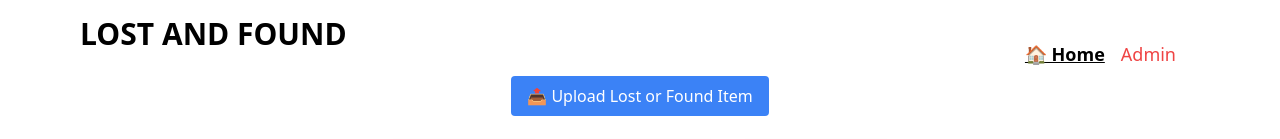
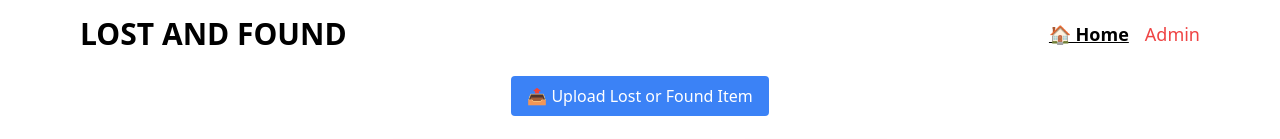
Before and after one commit to L-Praveen36/LostFound, a React (Create React App) app: page / in a window 1280 px wide. Shown: the top 139 px of the page. Built offline with nearby package versions, Linux system fonts and the light colour scheme; no server answers.

Commit message:
Final changes before deployment

```diff
--- a/src/App.js
+++ b/src/App.js
@@ -56,22 +56,27 @@ function HomePage() {
   return (
     <div className="max-w-6xl mx-auto p-4 relative">
       {/* Top Nav */}
-      <header className="flex flex-col md:flex-row justify-between items-center mb-6 relative">
+      <header className="flex flex-col md:flex-row justify-between items-center mb-6 space-y-2 md:space-y-0">
   <h1 className="text-3xl font-bold text-center md:text-left">LOST AND FOUND</h1>
-
-  <div className="mt-4 md:mt-0 md:absolute md:top-6 md:right-6 space-x-4">
+  <div className="space-x-4">
     <Link
       to="/"
-      className={`text-lg ${location.pathname === "/" ? "underline font-semibold" : ""}`}
+      className={`text-lg ${
+        location.pathname === "/" ? "underline font-semibold" : ""
+      }`}
     >
       🏠 Home
     </Link>
-    <Link
-      to="/admin-login"
-      className={`text-lg ${location.pathname === "/admin-login" ? "underline font-semibold" : ""} text-red-500`}
+    <button
+      onClick={handleAdminClick}
+      className={`text-lg text-red-500 ${
+        location.pathname === "/admin" || location.pathname === "/admin-login"
+          ? "underline font-semibold"
+          : ""
+      }`}
     >
       Admin
-    </Link>
+    </button>
   </div>
 </header>
 
```
